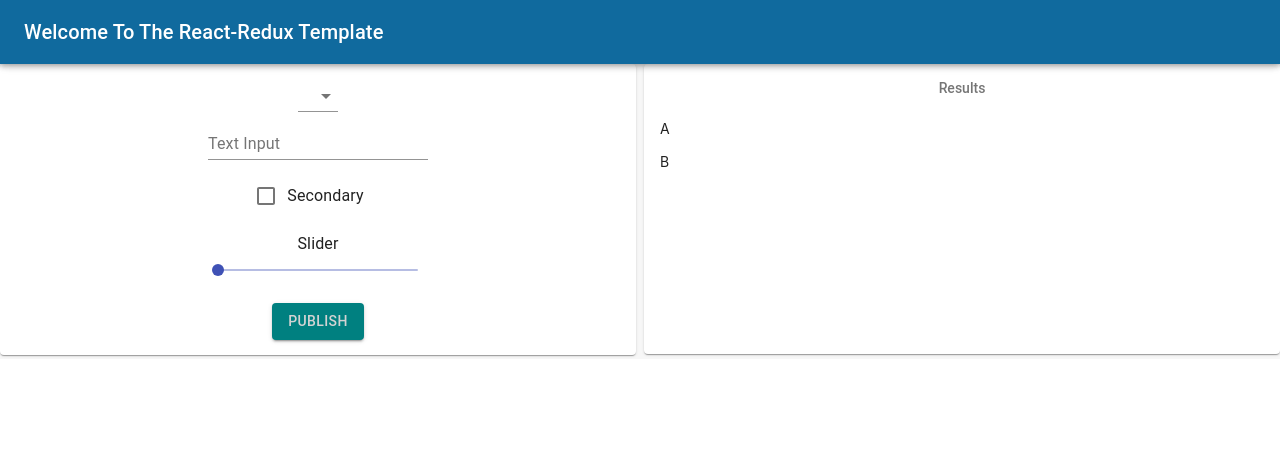
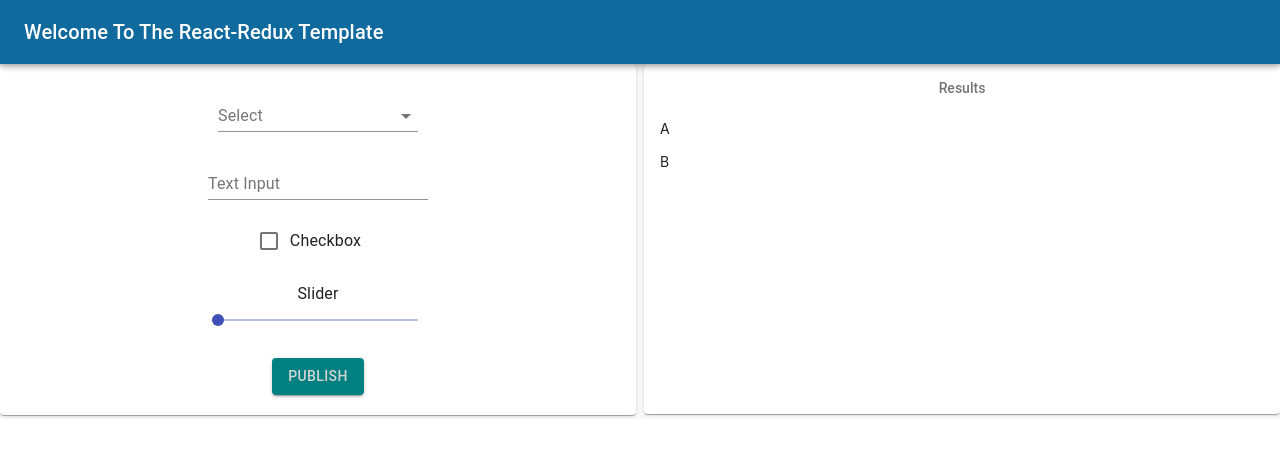
Before and after one commit to jlspncr/react-redux-template, a React (Create React App) app: page / in a window 1280 px wide. Shown: the top 456 px of the page. Built offline with nearby package versions, Linux system fonts and the light colour scheme.

Commit message:
Select component state does not update correctly

```diff
--- a/src/assets/stylesheets/ControlPanel.css
+++ b/src/assets/stylesheets/ControlPanel.css
@@ -4,11 +4,17 @@
 	padding-right: 10px;
 }
 
+#inputOne,
 #inputTwo,
 #inputThree,
 #inputFour,
 #inputFive {
-	margin-bottom: 15px;
+	margin-bottom: 20px;
+}
+
+#inputOne {
+	min-width: 200px;
+	width: 200px;
 }
 
 #inputThree {
--- a/src/components/Select/Select.jsx
+++ b/src/components/Select/Select.jsx
@@ -9,9 +9,19 @@ import {
 import React from "react";
 import { useDispatch } from "react-redux";
 import { setOption } from "../../features/ControlPanel/ControlPanelSlice";
+import { makeStyles } from "@material-ui/core/styles";
+
+const useStyles = makeStyles({
+	drop: {
+		width: 200,
+		marginBottom: 20,
+		marginTop: 20
+	}
+});
 
 const Select = ({ label, options, value }) => {
 	const dispatch = useDispatch();
+	const classes = useStyles();
 
 	// Hooks
 	const [selected, setSelected] = React.useState(value);
@@ -23,7 +33,7 @@ const Select = ({ label, options, value }) => {
 	};
 
 	return (
-		<FormControl id='drop'>
+		<FormControl className={classes.drop}>
 			<InputLabel id='dropdown'>{label}</InputLabel>
 			<SelectMaterial
 				labelId='dropdown'
--- a/src/features/ControlPanel/ControlPanel.jsx
+++ b/src/features/ControlPanel/ControlPanel.jsx
@@ -41,6 +41,7 @@ export default function ControlPanel() {
 					id='inputOne'
 					options={["Option #1", "Option #2"]}
 					title='Select'
+					label='Select'
 					// index={0}
 				/>
 				{/* Text Field */}
@@ -51,7 +52,7 @@ export default function ControlPanel() {
 				<FormControlLabel
 					id='inputThree'
 					control={<Checkbox checked={cBox} onChange={toggleCheck} />}
-					label='Secondary'
+					label='Checkbox'
 				/>
 				{/* Slider */}
 				<div id='inputFour'>
--- a/src/features/ControlPanel/ControlPanelSlice.jsx
+++ b/src/features/ControlPanel/ControlPanelSlice.jsx
@@ -2,7 +2,7 @@ import { createSlice, combineReducers } from "@reduxjs/toolkit";
 
 const initialState = {
 	result: [],
-	option: ["Option #1", "Option #2"],
+	option: [],
 	text: "",
 	checkbox: false,
 	slideSet: 1
@@ -13,7 +13,7 @@ const ControlPanelSlice = createSlice({
 	initialState: initialState,
 	reducers: {
 		setOption(state, action) {
-			const newOpt = action.payload;
+			const { index, newOpt } = action.payload;
 			const panel = state;
 			if (panel.option) {
 				panel.option = newOpt;
@@ -22,7 +22,7 @@ const ControlPanelSlice = createSlice({
 
 		// setText
 		setText(state, action) {
-			const newText = action.payload;
+			const { index, newText } = action.payload;
 			const panel = state;
 			if (panel) {
 				panel.text = newText;
--- a/src/features/ResultList/ResultList.jsx
+++ b/src/features/ResultList/ResultList.jsx
@@ -8,11 +8,11 @@ import { makeStyles } from "@material-ui/core/styles";
 
 const useStyles = makeStyles({
 	resultContainer: {
-		height: 290
+		height: 350
 	},
 	list: {
 		justifyContent: "left",
-		maxHeight: 260,
+		maxHeight: 330,
 		overflow: "auto",
 		border: 0,
 		fontSize: 14
```
